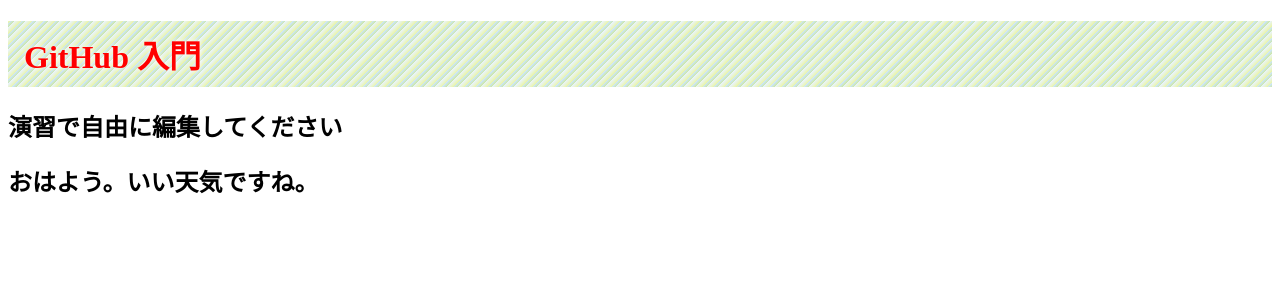
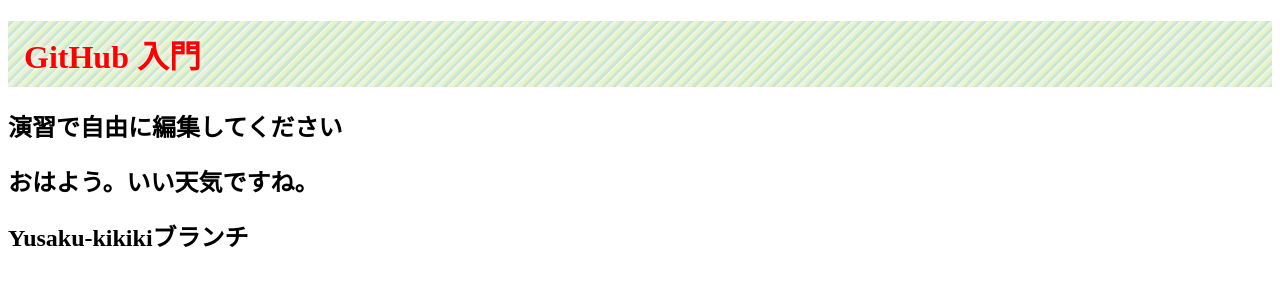
Before and after one commit to Yusaku-kikiki/github_ws, a plain HTML site: page index.html in a window 1280 px wide. Drawn offline with Linux system fonts and the light colour scheme.

Commit message:
add branch sentense and list item

```diff
--- a/index.html
+++ b/index.html
@@ -8,6 +8,7 @@
     <h1>GitHub 入門</h1>
     <h2>演習で自由に編集してください</h2>
     <h2>おはよう。いい天気ですね。</h2>
+    <h2>Yusaku-kikikiブランチ</h2>
 
 
 
```
Also changed, not shown: 1 other file.
